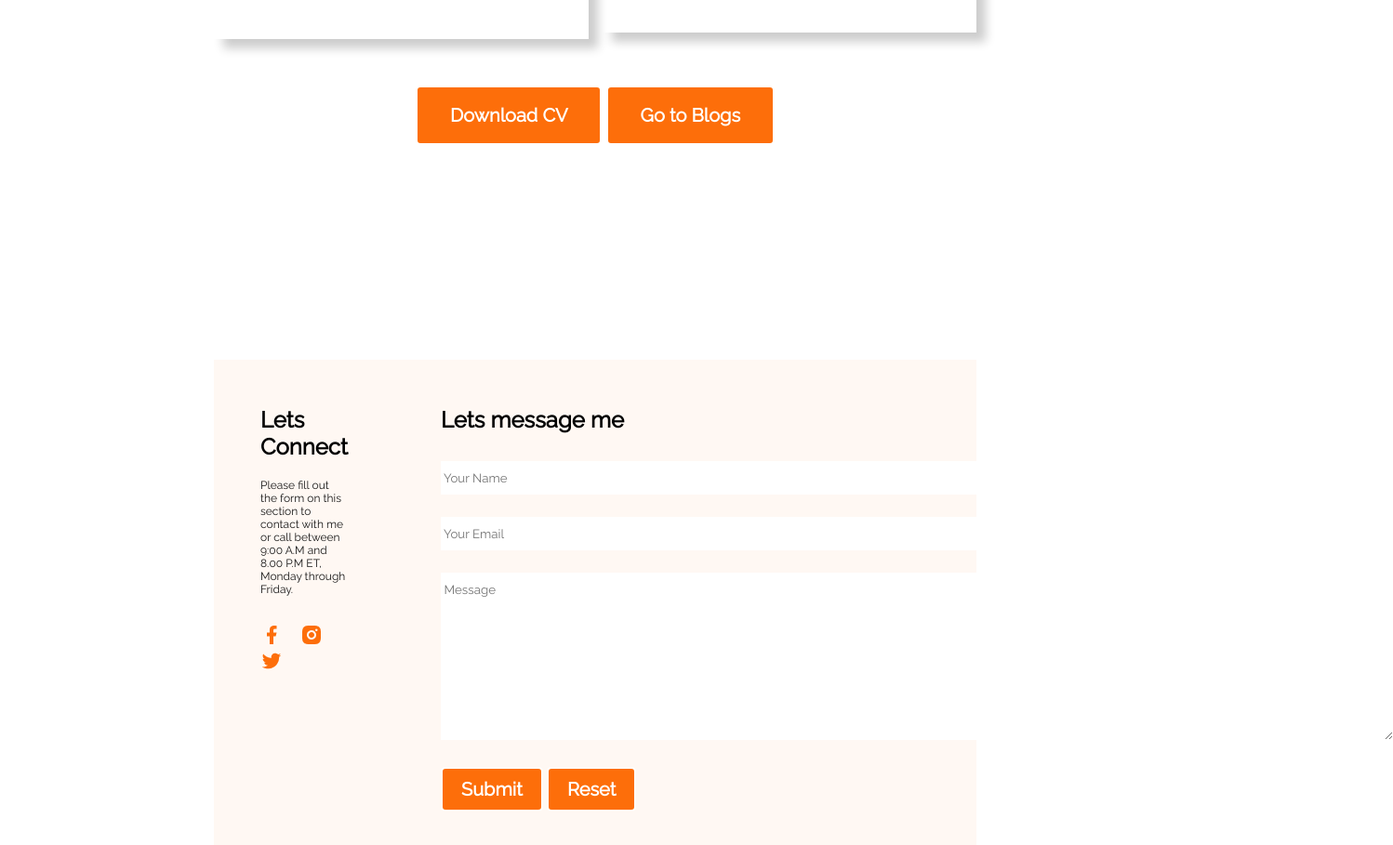
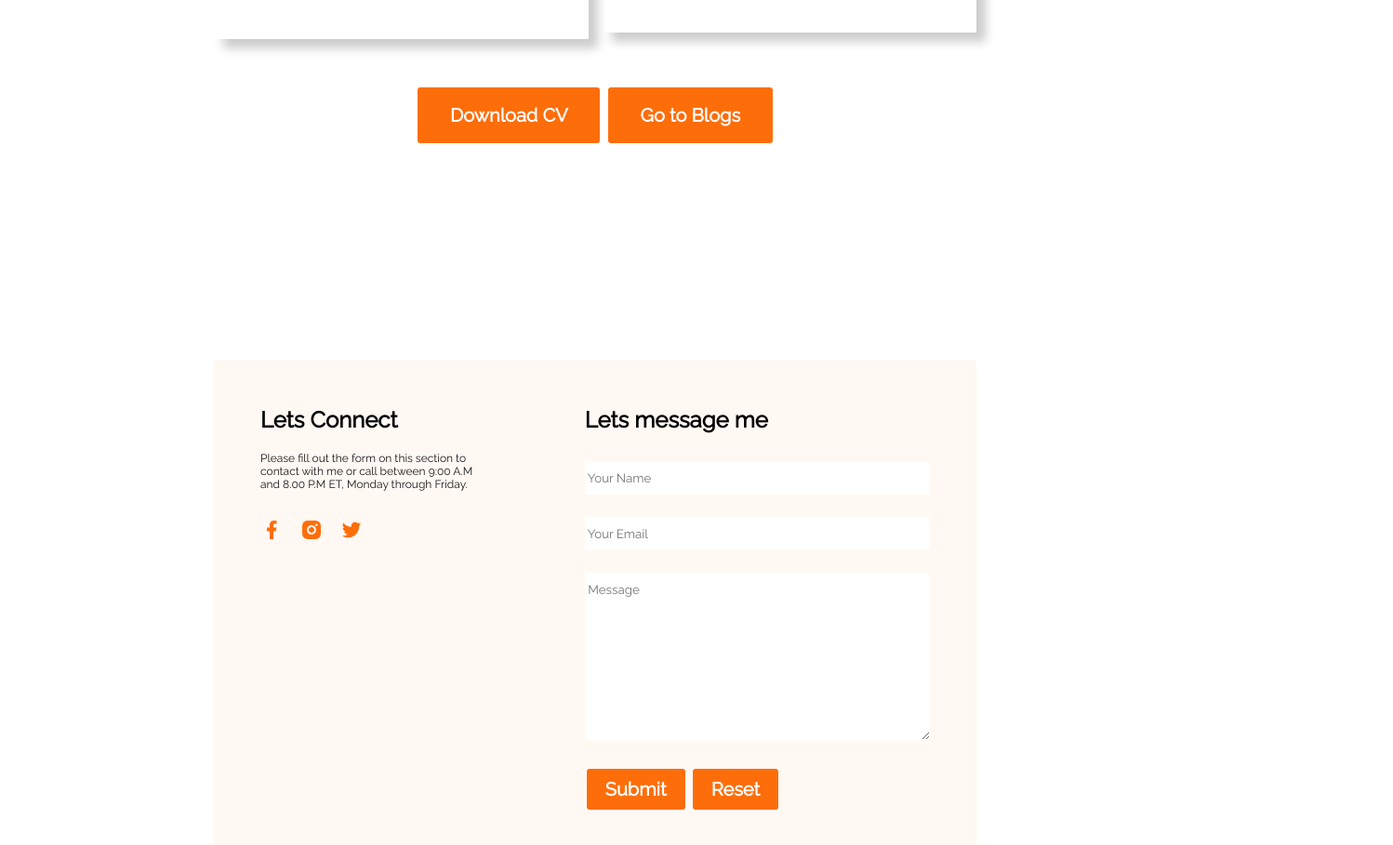
Before and after one commit to Tanjidshafin/Developer_portfolio, a plain HTML site: page index.html in a window 1280 px wide. Shown: the part 3410-4319 px from the top of the page at 93% size, 1498 px wide, since content can reach past the window. Drawn offline with Linux system fonts and the light colour scheme.

Commit message:
final responsive last section fixed

```diff
--- a/styles/main.css
+++ b/styles/main.css
@@ -240,7 +240,7 @@ gap: 15px;
 .Name-option{
   border: none;
   padding: 10px 0;
-  width: 80vw;
+  width: 29vw;
   margin-top: 30px;
 
 }
@@ -249,12 +249,12 @@ gap: 15px;
   margin-bottom: 24px;
   margin-top: 24px;
   padding: 10px 0px;
-  width: 80vw;
+  width: 29vw;
 }
 .textarea-option{
   border: none;
   padding: 10px 0;
-  width: 80vw;
+  width: 29vw;
   margin-bottom: 25px;
 }
  .connect-title{
```
